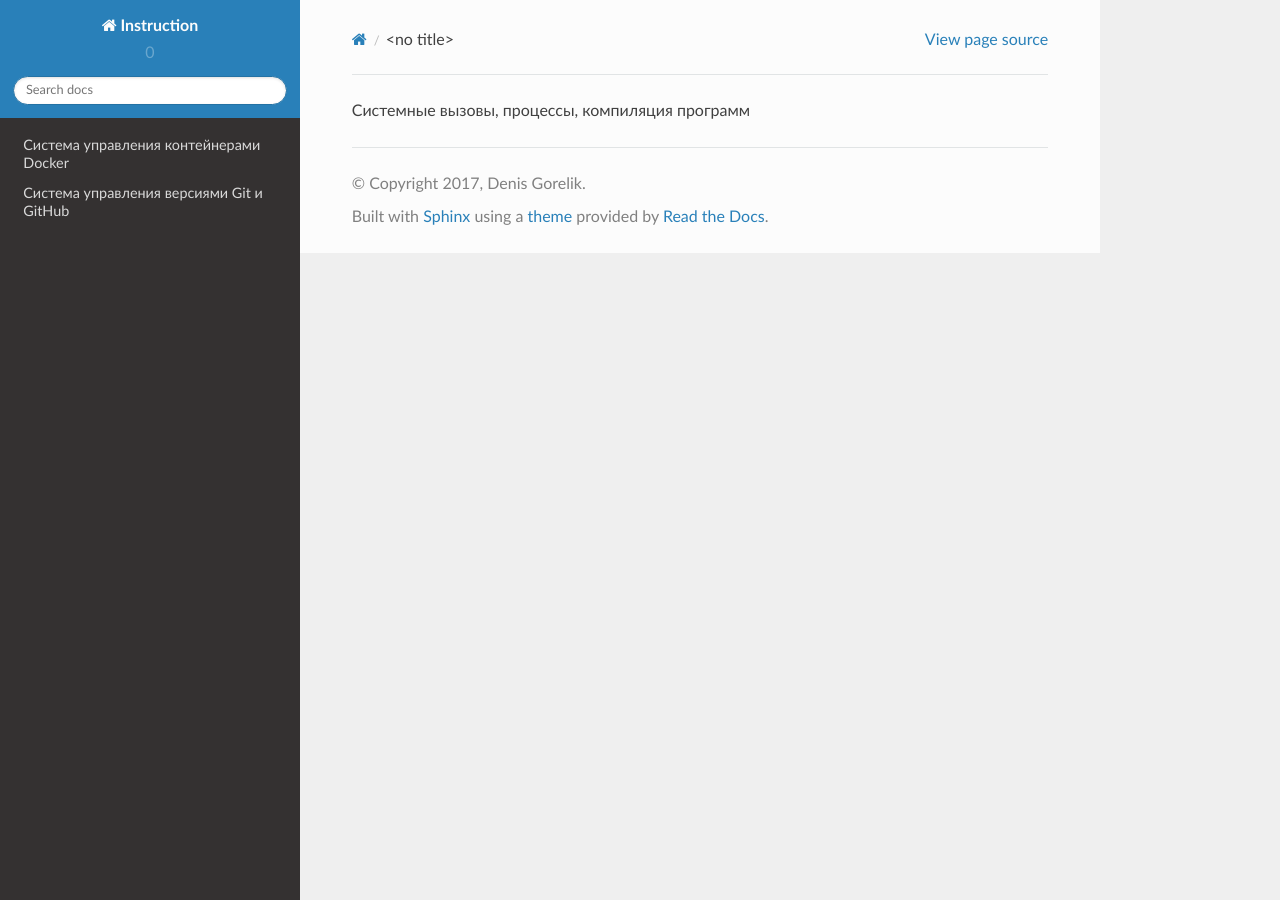
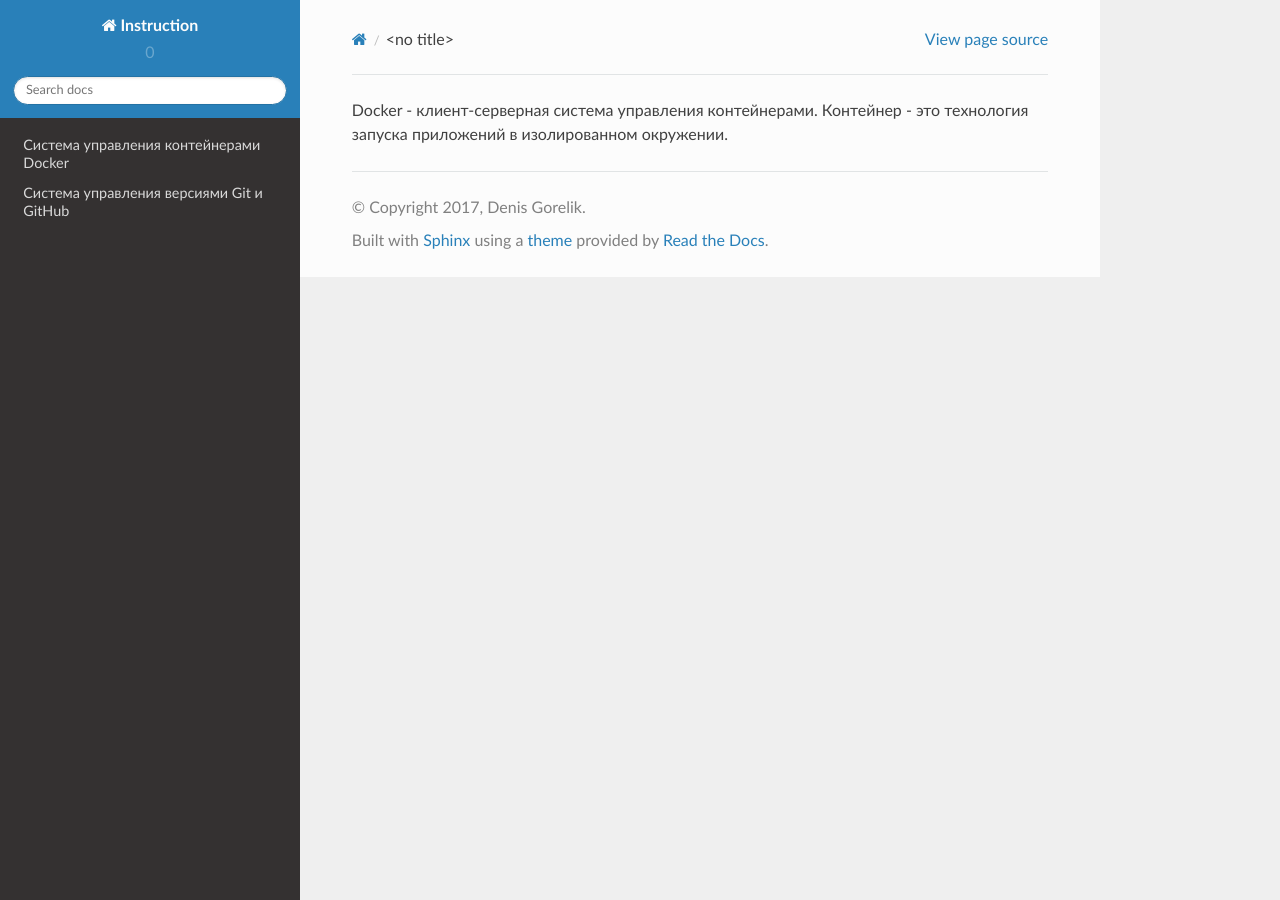
Before and after one commit to den5509/inst_part1_part2, a Sphinx documentation site: the page built from docs/text/040_Part1Description.rst, in a window 1280 px wide. Built offline with Sphinx 7.4.7 and the Read the Docs theme 2.0.0, drawn with Linux system fonts in a browser that asks for light colours.

Commit message:
Update 040_Part1Description.rst

```diff
--- a/docs/text/040_Part1Description.rst
+++ b/docs/text/040_Part1Description.rst
@@ -1 +1 @@
-Системные вызовы, процессы, компиляция программ
+Docker - клиент-серверная система управления контейнерами. Контейнер - это технология запуска приложений в изолированном окружении.
```
